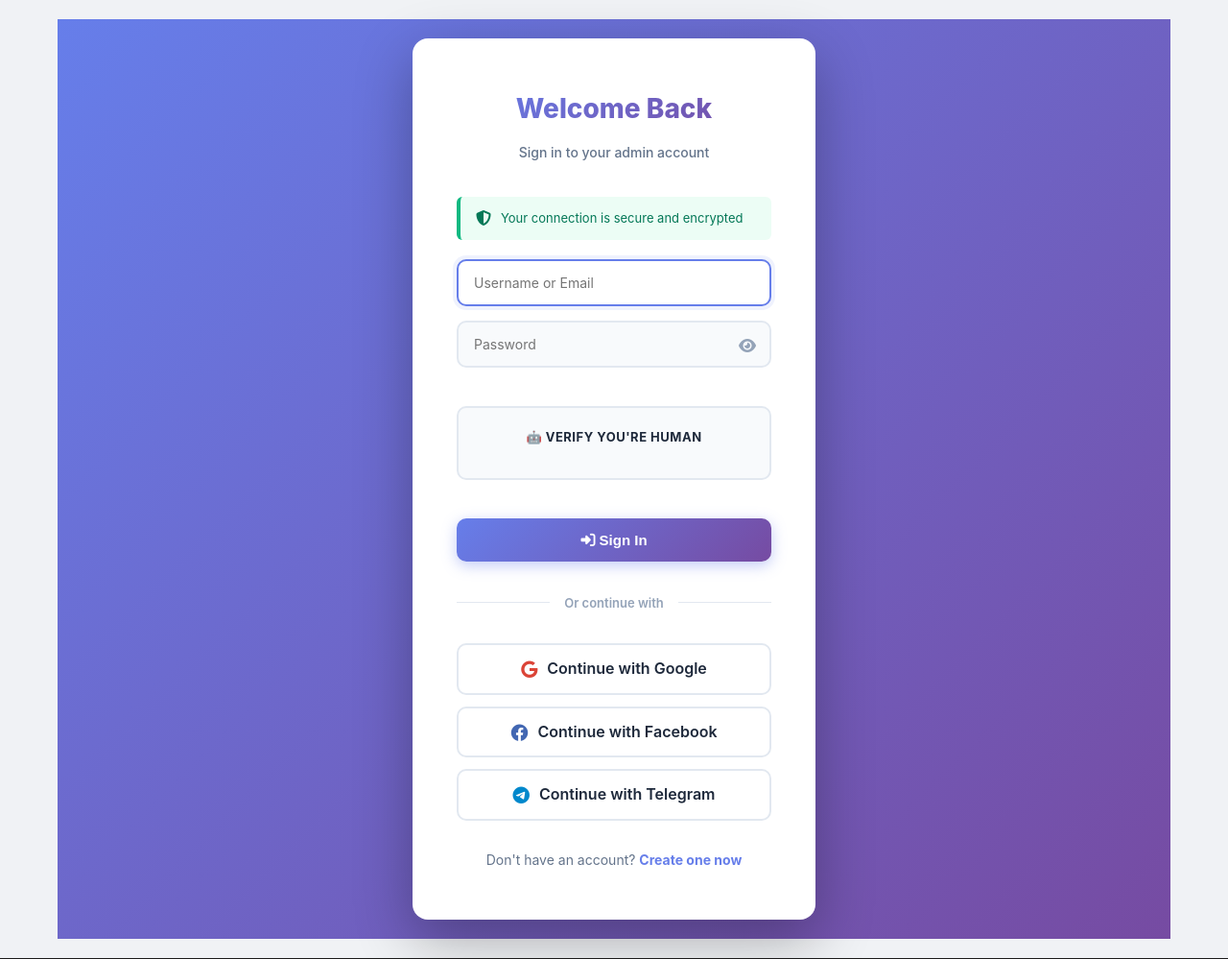
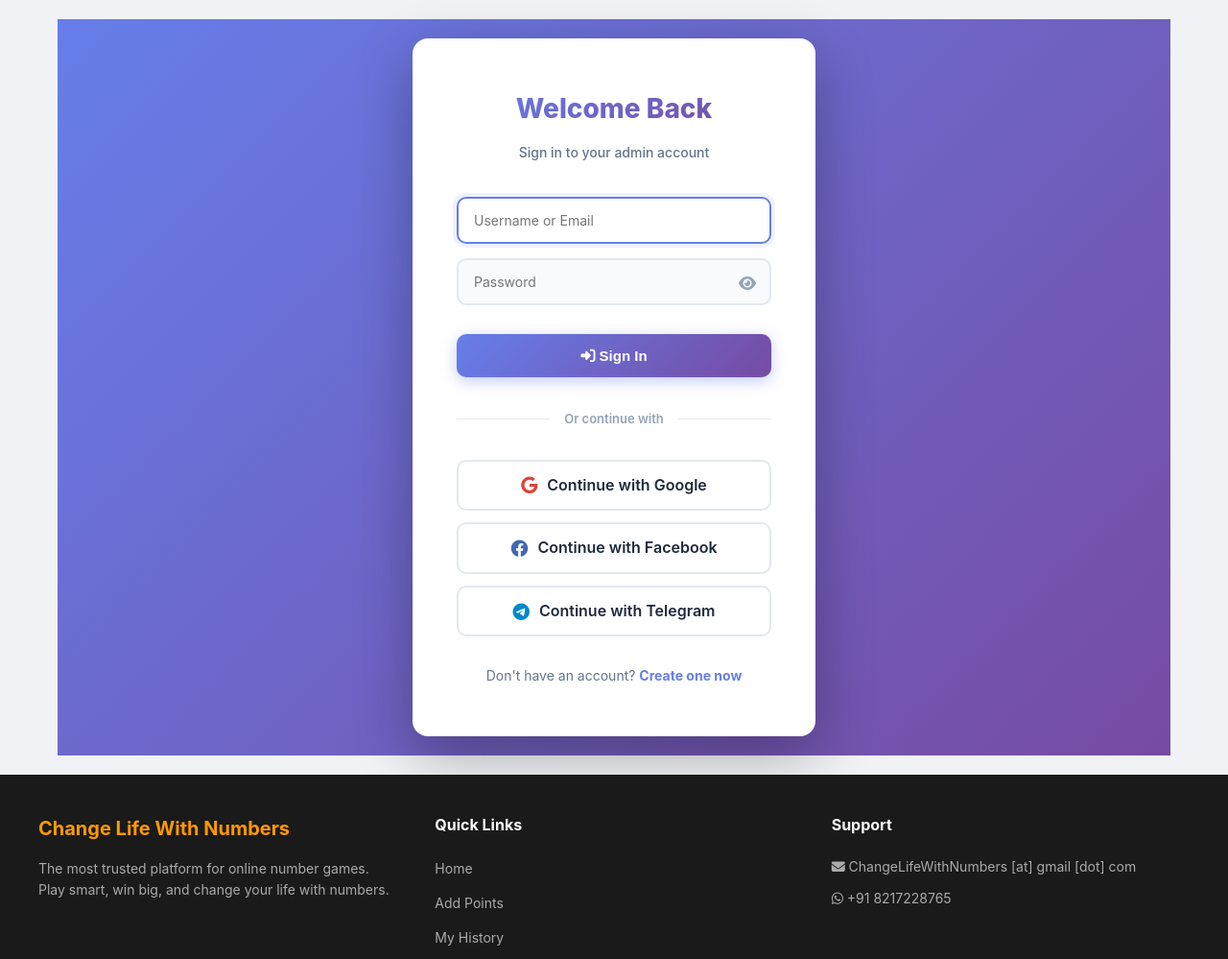
Before and after one commit to KAMALAKAR810/Kamalakar-project, a Django app: page /login/ in a window 1280 px wide. Shown: the part 122-1121 px from the top of the page at 96% size. Run offline with Django 5.2, Linux system fonts and the light colour scheme; some libraries are stand-ins or nearby versions.

Commit message:
mai12222911

```diff
--- a/MATKAAPP/middleware.py
+++ b/MATKAAPP/middleware.py
@@ -62,7 +62,7 @@ class ContentSecurityPolicyMiddleware:
         if response.get("Content-Security-Policy"):
             return response
 
-        # Allow required CDNs and Google reCAPTCHA.
+        # Allow required CDNs.
         csp_parts = [
             "default-src 'self'",
             "base-uri 'self'",
@@ -72,9 +72,8 @@ class ContentSecurityPolicyMiddleware:
             "img-src 'self' data: https:",
             "font-src 'self' https://cdnjs.cloudflare.com data:",
             "style-src 'self' 'unsafe-inline' https://cdnjs.cloudflare.com",
-            "script-src 'self' 'unsafe-inline' https://cdnjs.cloudflare.com https://www.google.com https://www.gstatic.com",
+            "script-src 'self' 'unsafe-inline' https://cdnjs.cloudflare.com",
             "connect-src 'self' https:",
-            "frame-src https://www.google.com",
         ]
 
         # In production, prefer upgrading any http subresources.
--- a/MATKAAPP/views.py
+++ b/MATKAAPP/views.py
@@ -311,13 +311,9 @@ def login_view(request):
             return redirect('admin_home')
         return redirect('user_home')
 
-    context = {'recaptcha_site_key': "6LdBk8ssAAAAAPt1p9BfFcx9qNED4ftGxPv59lXT"}
+    context = {}
 
     if request.method == 'POST':
-        # 0. Verify reCAPTCHA
-        if not _verify_recaptcha(request):
-            messages.error(request, "Please complete the reCAPTCHA correctly.")
-            return render(request, 'auth/login.html', context)
 
         # 1. Detect if this is an AJAX JSON request or a standard Form POST
         is_ajax = request.content_type == 'application/json' or request.headers.get('X-Requested-With') == 'XMLHttpRequest'
@@ -519,24 +515,7 @@ def _send_email_otp(profile: Profile = None, email: str = None):
 
 import requests
 
-def _verify_recaptcha(request):
-    """Verifies Google reCAPTCHA v2 response."""
-    recaptcha_response = request.POST.get('g-recaptcha-response')
-    if not recaptcha_response:
-        return False
-
-    secret_key = "6LdBk8ssAAAAAN60vJ9zIlqIKI-IgJ7Pt6RLnHZe"
-    data = {
-        'secret': secret_key,
-        'response': recaptcha_response
-    }
-    try:
-        r = requests.post('https://www.google.com/recaptcha/api/siteverify', data=data, timeout=10)
-        result = r.json()
-        return result.get('success', False)
-    except Exception as e:
-        print(f"reCAPTCHA Error: {str(e)}")
-        return False
+
 
 @ratelimit(key='ip', rate='5/m', method='POST', block=True)
 def register_view(request):
@@ -544,16 +523,12 @@ def register_view(request):
         return redirect('user_home')
 
     def _register_context(extra=None):
-        context = {'recaptcha_site_key': "6LdBk8ssAAAAAPt1p9BfFcx9qNED4ftGxPv59lXT"}
+        context = {}
         if extra:
             context.update(extra)
         return context
 
     if request.method == 'POST':
-        # 1. Verify reCAPTCHA
-        if not _verify_recaptcha(request):
-            messages.error(request, "Please complete the reCAPTCHA correctly.")
-            return render(request, 'auth/register.html', _register_context())
 
         # Honeypot — bots often fill hidden fields
         if request.POST.get("website", "").strip():
@@ -898,8 +873,7 @@ def user_home(request):
         return redirect('admin_summary')
     return render(request, 'user/user_home.html', {
         'markets': Market.objects.all(),
-        'page_title': 'Home Page',
-        'recaptcha_site_key': "6LdBk8ssAAAAAPt1p9BfFcx9qNED4ftGxPv59lXT"
+        'page_title': 'Home Page'
     })
 
 
--- a/requirements.txt
+++ b/requirements.txt
@@ -27,7 +27,6 @@ webauthn==2.7.1
 whitenoise==6.12.0
 django-allauth==65.1.0
 PyJWT==2.12.1
-django-recaptcha==4.0.0
 python-telegram-bot==21.10
 facebook-sdk==3.1.0
 google-auth==2.38.0
--- a/templates/auth/login.html
+++ b/templates/auth/login.html
@@ -93,34 +93,6 @@
         box-shadow: 0 0 0 4px rgba(102, 126, 234, 0.1);
     }
 
-    .captcha-container {
-        margin: 25px 0;
-        padding: 20px;
-        background: #f8fafc;
-        border-radius: 10px;
-        border: 2px solid #e2e8f0;
-        display: flex;
-        justify-content: center;
-        align-items: center;
-        transition: all 0.3s ease;
-    }
-
-    .captcha-container:hover {
-        border-color: #cbd5e1;
-        background: #f1f5f9;
-    }
-
-    .captcha-label {
-        display: block;
-        font-weight: 700;
-        margin-bottom: 12px;
-        color: #1e293b;
-        text-align: center;
-        font-size: 13px;
-        text-transform: uppercase;
-        letter-spacing: 0.5px;
-    }
-
     .auth-btn {
         width: 100%;
         background: linear-gradient(135deg, #667eea 0%, #764ba2 100%);
@@ -209,23 +181,6 @@
         transform: translateY(-2px);
         box-shadow: 0 4px 12px rgba(0, 0, 0, 0.1);
     }
-
-    .security-note {
-        background: #ecfdf5;
-        border-left: 4px solid #10b981;
-        padding: 12px 16px;
-        border-radius: 6px;
-        font-size: 13px;
-        color: #047857;
-        margin-bottom: 20px;
-        display: flex;
-        align-items: center;
-        gap: 10px;
-    }
-
-    .security-note i {
-        font-size: 16px;
-    }
 </style>
 
 <div class="auth-container">
@@ -233,24 +188,12 @@
         <h2>Welcome Back</h2>
         <p class="auth-subtitle">Sign in to your admin account</p>
 
-        <div class="security-note">
-            <i class="fas fa-shield-alt"></i>
-            <span>Your connection is secure and encrypted</span>
-        </div>
-
         <form method="POST" class="auth-form" id="login-form">
             {% csrf_token %}
             <input type="text" name="username" placeholder="Username or Email" required autofocus>
             <div class="password-wrapper">
                 <input type="password" name="password" id="password" placeholder="Password" required>
                 <i class="fas fa-eye toggle-password" id="togglePassword"></i>
-            </div>
-
-            <div class="captcha-container">
-                <div style="width: 100%; display: flex; flex-direction: column; align-items: center;">
-                    <label class="captcha-label">🤖 Verify You're Human</label>
-                    <div class="g-recaptcha" data-sitekey="{{ recaptcha_site_key }}" style="transform: scale(0.9); transform-origin: 0 0;"></div>
-                </div>
             </div>
 
             <button type="submit" class="auth-btn">
@@ -285,7 +228,6 @@
     </div>
 </div>
 
-<script src="https://www.google.com/recaptcha/api.js" async defer></script>
 <script>
     const togglePassword = document.querySelector('#togglePassword');
     const password = document.querySelector('#password');
--- a/templates/auth/register.html
+++ b/templates/auth/register.html
@@ -359,7 +359,7 @@
                     </div>
 
                     <div class="field span-2">
-                        <div class="g-recaptcha" data-sitekey="{{ recaptcha_site_key }}"></div>
+
                     </div>
 
                     <button type="submit" class="auth-btn">Create account</button>
--- a/templates/base.html
+++ b/templates/base.html
@@ -10,7 +10,6 @@
     <link rel="stylesheet" href="https://cdnjs.cloudflare.com/ajax/libs/font-awesome/6.4.0/css/all.min.css"
           integrity="sha512-iecdLmaskl7CVkqkXNQ/ZH/XLlvWZOJyj7Yy7tcenmpD1ypASozpmT/E0iPtmFIB46ZmdtAc9eNBvH0H/ZpiBw=="
           crossorigin="anonymous" referrerpolicy="no-referrer">
-    <script src="https://www.google.com/recaptcha/api.js?render=explicit" async defer></script>
 
     <!-- EmailJS SDK -->
     <script type="text/javascript" src="https://cdn.jsdelivr.net/npm/@emailjs/browser@4/dist/email.min.js"></script>
```
Also changed, not shown: templates/user/user_home.html (+0 -17 lines).
